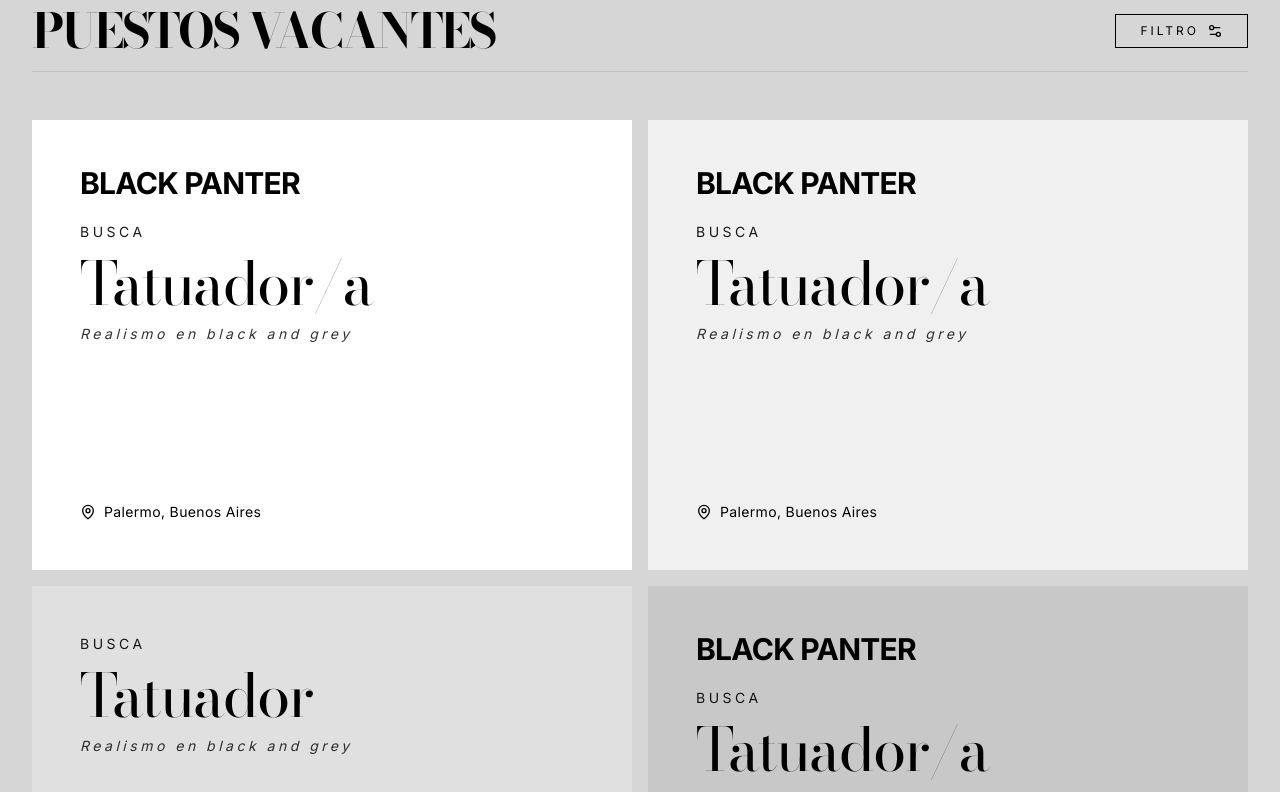
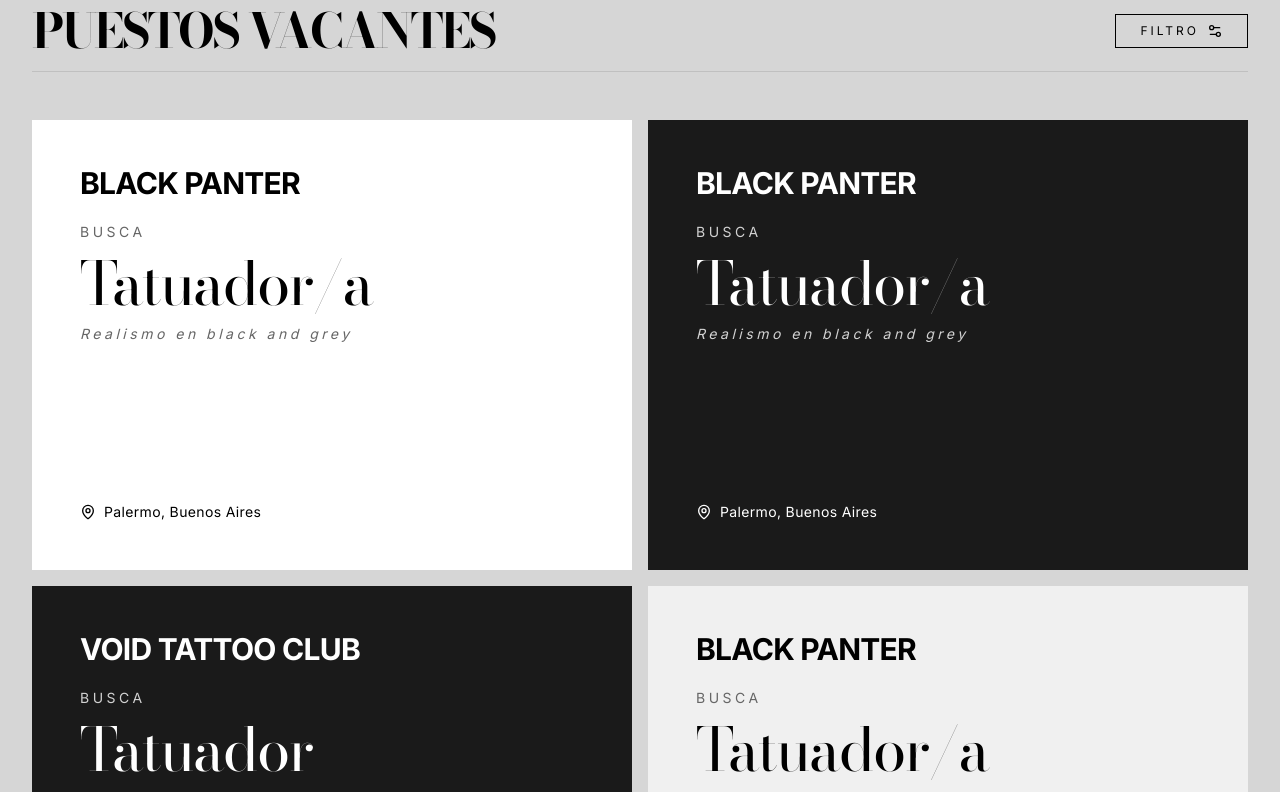
Before and after one commit to GuardiolaDF/Empleo-Tattoo-Argentina, a Next.js app: page / in a window 1280 px wide. Shown: the part 980-1772 px from the top of the page. Built offline with nearby package versions, Linux system fonts and the light colour scheme.

Commit message:
checkpoint: before brand ticker animation

```diff
--- a/src/app/artistas/page.tsx
+++ b/src/app/artistas/page.tsx
@@ -3,11 +3,11 @@ import { Footer } from "@/components/layout/Footer";
 import { MapPin, Settings2 } from "lucide-react";
 import Link from "next/link";
 
-const cardTones = [
-  "bg-[#FFFFFF]", // Tone 1: white
-  "bg-[#F0F0F0]", // Tone 2: light gray
-  "bg-[#E0E0E0]", // Tone 3: medium gray
-  "bg-[#C8C8C8]", // Tone 4: darker gray
+const cardStyles = [
+  { bg: "bg-[#FFFFFF]", text: "text-[#000000]", muted: "text-[#666666]" }, // Tone 1: white
+  { bg: "bg-[#1A1A1A]", text: "text-[#FFFFFF]", muted: "text-white/80" },   // Tone 2: near black
+  { bg: "bg-[#F0F0F0]", text: "text-[#000000]", muted: "text-[#666666]" }, // Tone 3: light gray
+  { bg: "bg-[#2D2D2D]", text: "text-[#FFFFFF]", muted: "text-white/80" },   // Tone 4: dark gray
 ];
 
 interface JobCardProps {
@@ -19,22 +19,21 @@ interface JobCardProps {
 }
 
 function JobCard({ index, studioName, role, specialty, location }: JobCardProps) {
-  const bgColor = cardTones[index % 4];
+  const pattern = [0, 1, 1, 2];
+  const style = cardStyles[pattern[index % 4]];
 
   return (
     <Link
       href="/empleos/tatuador-blackwork"
-      className={`group block flex flex-col p-8 md:p-12 justify-between aspect-square md:aspect-[4/3] overflow-hidden cursor-pointer transition-all duration-500 ease-out hover:scale-[1.02] hover:shadow-xl text-black ${bgColor}`}
+      className={`group block flex flex-col p-8 md:p-12 justify-between aspect-square md:aspect-[4/3] overflow-hidden cursor-pointer transition-all duration-500 ease-out hover:scale-[1.02] hover:shadow-xl ${style.bg} ${style.text}`}
     >
-      <div className="relative z-10 text-black">
-        {studioName && (
-          <h3 className="font-sans font-bold text-2xl md:text-3xl tracking-tight uppercase leading-none mb-6">{studioName}</h3>
-        )}
-        <p className="font-sans text-sm tracking-widest uppercase mb-2 opacity-90">Busca</p>
+      <div className="relative z-10">
+        <h3 className="font-sans font-bold text-2xl md:text-3xl tracking-tight uppercase leading-none mb-6">{studioName}</h3>
+        <p className={`font-sans text-sm tracking-widest uppercase mb-2 ${style.muted}`}>Busca</p>
         <h2 className="font-serif text-5xl md:text-6xl tracking-tight mb-2 leading-[1.1]">{role}</h2>
-        <p className="font-sans italic text-sm tracking-widest opacity-80">{specialty}</p>
+        <p className={`font-sans italic text-sm tracking-widest ${style.muted}`}>{specialty}</p>
       </div>
-      <div className="relative z-10 flex items-center space-x-2 mt-8 text-black">
+      <div className="relative z-10 flex items-center space-x-2 mt-8">
         <MapPin className="w-4 h-4" />
         <span className="font-sans text-sm tracking-wide">{location}</span>
       </div>
@@ -122,7 +121,7 @@ export default function ArtistasPage() {
           {[
             { studioName: "BLACK PANTER", role: "Tatuador/a", specialty: "Realismo en black and grey", location: "Palermo, Buenos Aires" },
             { studioName: "BLACK PANTER", role: "Tatuador/a", specialty: "Realismo en black and grey", location: "Palermo, Buenos Aires" },
-            { studioName: "", role: "Tatuador", specialty: "Realismo en black and grey", location: "Palermo, Buenos Aires" },
+            { studioName: "VOID TATTOO CLUB", role: "Tatuador", specialty: "Realismo en black and grey", location: "Palermo, Buenos Aires" },
             { studioName: "BLACK PANTER", role: "Tatuador/a", specialty: "Realismo en black and grey", location: "Palermo, Buenos Aires" }
           ].map((job, idx) => (
             <JobCard
--- a/src/app/page.tsx
+++ b/src/app/page.tsx
@@ -5,11 +5,11 @@ import Link from "next/link";
 
 // --- Components ---
 
-const cardTones = [
-  "bg-[#FFFFFF]", // Tone 1: white
-  "bg-[#F0F0F0]", // Tone 2: light gray
-  "bg-[#E0E0E0]", // Tone 3: medium gray
-  "bg-[#C8C8C8]", // Tone 4: darker gray
+const cardStyles = [
+  { bg: "bg-[#FFFFFF]", text: "text-[#000000]", muted: "text-[#666666]" }, // Tone 1: white
+  { bg: "bg-[#1A1A1A]", text: "text-[#FFFFFF]", muted: "text-white/80" },   // Tone 2: near black
+  { bg: "bg-[#F0F0F0]", text: "text-[#000000]", muted: "text-[#666666]" }, // Tone 3: light gray
+  { bg: "bg-[#2D2D2D]", text: "text-[#FFFFFF]", muted: "text-white/80" },   // Tone 4: dark gray
 ];
 
 interface JobCardProps {
@@ -21,22 +21,21 @@ interface JobCardProps {
 }
 
 function JobCard({ index, studioName, role, specialty, location }: JobCardProps) {
-  const bgColor = cardTones[index % 4];
+  const pattern = [0, 1, 1, 2];
+  const style = cardStyles[pattern[index % 4]];
 
   return (
     <Link
       href="/empleos/tatuador-blackwork"
-      className={`group block flex flex-col p-8 md:p-12 justify-between aspect-square md:aspect-[4/3] overflow-hidden cursor-pointer transition-all duration-500 ease-out hover:scale-[1.02] hover:shadow-xl text-black ${bgColor}`}
+      className={`group block flex flex-col p-8 md:p-12 justify-between aspect-square md:aspect-[4/3] overflow-hidden cursor-pointer transition-all duration-500 ease-out hover:scale-[1.02] hover:shadow-xl ${style.bg} ${style.text}`}
     >
-      <div className="relative z-10 text-black">
-        {studioName && (
-          <h3 className="font-sans font-bold text-2xl md:text-3xl tracking-tight uppercase leading-none mb-6">{studioName}</h3>
-        )}
-        <p className="font-sans text-sm tracking-widest uppercase mb-2 opacity-90">Busca</p>
+      <div className="relative z-10">
+        <h3 className="font-sans font-bold text-2xl md:text-3xl tracking-tight uppercase leading-none mb-6">{studioName}</h3>
+        <p className={`font-sans text-sm tracking-widest uppercase mb-2 ${style.muted}`}>Busca</p>
         <h2 className="font-serif text-5xl md:text-6xl tracking-tight mb-2 leading-[1.1]">{role}</h2>
-        <p className="font-sans italic text-sm tracking-widest opacity-80">{specialty}</p>
+        <p className={`font-sans italic text-sm tracking-widest ${style.muted}`}>{specialty}</p>
       </div>
-      <div className="relative z-10 flex items-center space-x-2 mt-8 text-black">
+      <div className="relative z-10 flex items-center space-x-2 mt-8">
         <MapPin className="w-4 h-4" />
         <span className="font-sans text-sm tracking-wide">{location}</span>
       </div>
@@ -93,7 +92,7 @@ export default function Home() {
           {[
             { studioName: "BLACK PANTER", role: "Tatuador/a", specialty: "Realismo en black and grey", location: "Palermo, Buenos Aires" },
             { studioName: "BLACK PANTER", role: "Tatuador/a", specialty: "Realismo en black and grey", location: "Palermo, Buenos Aires" },
-            { studioName: "", role: "Tatuador", specialty: "Realismo en black and grey", location: "Palermo, Buenos Aires" },
+            { studioName: "VOID TATTOO CLUB", role: "Tatuador", specialty: "Realismo en black and grey", location: "Palermo, Buenos Aires" },
             { studioName: "BLACK PANTER", role: "Tatuador/a", specialty: "Realismo en black and grey", location: "Palermo, Buenos Aires" }
           ].map((job, idx) => (
             <JobCard
```
